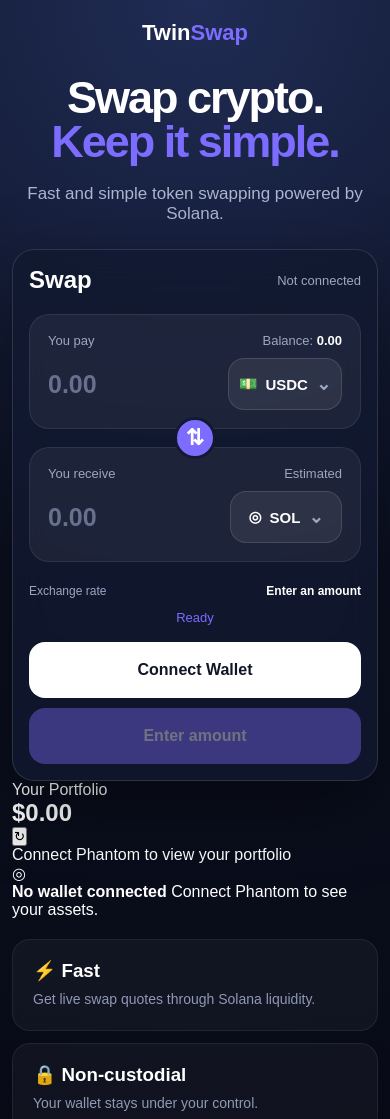
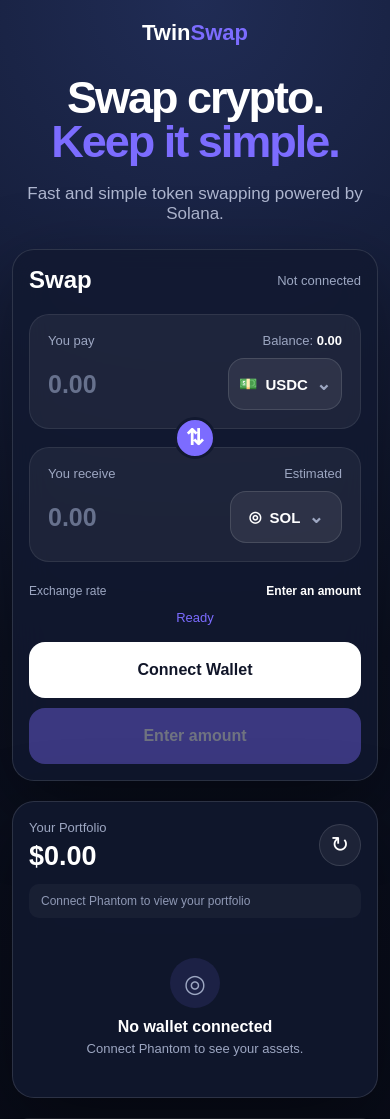
Before and after one commit to emma-dev4/TwinSwap, a plain HTML site: page index.html in a window 390 px wide. Shown: the top 1119 px of the page. Drawn offline with Linux system fonts and the light colour scheme.

Commit message:
Refactor CSS for improved structure and readability

```diff
--- a/style.css
+++ b/style.css
@@ -7,8 +7,15 @@
 body {
   min-height: 100vh;
   font-family: Arial, Helvetica, sans-serif;
+
   background:
-    radial-gradient(circle at top, #202c55 0%, #0b1020 45%, #060812 100%);
+    radial-gradient(
+      circle at top,
+      #202c55 0%,
+      #0b1020 45%,
+      #060812 100%
+    );
+
   color: white;
   padding: 30px 18px;
 }
@@ -45,23 +52,26 @@
   font-size: 17px;
 }
 
-
 main {
   max-width: 520px;
   margin: auto;
 }
 
-
-.swap-card {
+.swap-card,
+.portfolio-card {
   position: relative;
   padding: 24px;
+
   border: 1px solid rgba(255,255,255,0.12);
   border-radius: 28px;
+
   background: rgba(18, 25, 48, 0.82);
+
   backdrop-filter: blur(18px);
-  box-shadow: 0 25px 80px rgba(0,0,0,0.4);
+
+  box-shadow:
+    0 25px 80px rgba(0,0,0,0.4);
 }
-
 
 .swap-top {
   display: flex;
@@ -79,21 +89,26 @@
   color: #9da7c2;
 }
 
-
 .token-box {
   position: relative;
+
   padding: 18px;
+
   border-radius: 20px;
+
   background: rgba(255,255,255,0.055);
+
   border: 1px solid rgba(255,255,255,0.08);
 }
-
 
 .box-label {
   display: flex;
   justify-content: space-between;
+
   color: #9da7c2;
+
   font-size: 13px;
+
   margin-bottom: 10px;
 }
 
@@ -101,40 +116,40 @@
   color: white;
 }
 
-
 .token-row {
   display: flex;
   align-items: center;
   gap: 10px;
 }
 
-
 .token-row input {
   width: 100%;
   min-width: 0;
+
   background: transparent;
   border: none;
   outline: none;
+
   color: white;
+
   font-size: 32px;
   font-weight: 600;
 }
-
 
 .token-row input::placeholder {
   color: #67718d;
 }
 
-
 .token-select {
   position: relative;
 }
 
-
 .token-button {
   min-width: 130px;
   height: 52px;
+
   padding: 0 15px;
+
   display: flex;
   align-items: center;
   justify-content: center;
@@ -144,31 +159,32 @@
   border-radius: 16px;
 
   background: rgba(255,255,255,0.07);
+
   color: white;
 
   font-size: 15px;
   font-weight: 700;
 
   cursor: pointer;
+
   transition: 0.2s;
 }
-
 
 .token-button:hover {
   background: rgba(124,108,255,0.2);
   border-color: #7c6cff;
 }
 
-
 .arrow {
   color: #9da7c2;
   font-size: 18px;
 }
 
-
 .token-menu {
   position: absolute;
+
   z-index: 100;
+
   right: 0;
   top: calc(100% + 8px);
 
@@ -181,19 +197,19 @@
   border-radius: 16px;
 
   background: #151c35;
+
   border: 1px solid rgba(255,255,255,0.12);
 
   box-shadow: 0 20px 50px rgba(0,0,0,0.5);
 }
 
-
 .token-menu.show {
   display: block;
 }
 
-
 .token-menu button {
   width: 100%;
+
   padding: 13px 12px;
 
   border: none;
@@ -203,16 +219,15 @@
   color: white;
 
   text-align: left;
+
   font-size: 15px;
 
   cursor: pointer;
 }
 
-
 .token-menu button:hover {
   background: rgba(124,108,255,0.18);
 }
-
 
 .switch-button {
   position: relative;
@@ -241,11 +256,9 @@
   transition: transform 0.2s;
 }
 
-
 .switch-button:hover {
   transform: rotate(180deg);
 }
-
 
 .rate-box {
   display: flex;
@@ -255,15 +268,14 @@
   margin-top: 22px;
 
   color: #9da7c2;
+
   font-size: 14px;
 }
-
 
 .rate-box strong {
   color: white;
   text-align: right;
 }
-
 
 .quote-status {
   min-height: 20px;
@@ -273,9 +285,9 @@
   text-align: center;
 
   color: #7c6cff;
+
   font-size: 13px;
 }
-
 
 .connect-button,
 .swap-button {
@@ -293,17 +305,14 @@
   transition: 0.2s;
 }
 
-
 .connect-button {
   background: white;
   color: #101528;
 }
 
-
 .connect-button:hover {
   transform: translateY(-2px);
 }
-
 
 .swap-button {
   margin-top: 10px;
@@ -312,17 +321,197 @@
   color: white;
 }
 
-
 .swap-button:hover:not(:disabled) {
   transform: translateY(-2px);
 }
-
 
 .swap-button:disabled {
   opacity: 0.4;
   cursor: not-allowed;
 }
 
+
+/* ================= PORTFOLIO ================= */
+
+.portfolio-card {
+  margin-top: 20px;
+}
+
+.portfolio-header {
+  display: flex;
+  justify-content: space-between;
+  align-items: center;
+}
+
+.portfolio-label {
+  color: #9da7c2;
+  font-size: 13px;
+}
+
+.portfolio-header h2 {
+  margin-top: 5px;
+  font-size: 32px;
+}
+
+.refresh-button {
+  width: 42px;
+  height: 42px;
+
+  border-radius: 50%;
+
+  border: 1px solid rgba(255,255,255,0.12);
+
+  background: rgba(255,255,255,0.06);
+
+  color: white;
+
+  font-size: 22px;
+
+  cursor: pointer;
+
+  transition: 0.2s;
+}
+
+.refresh-button:hover {
+  background: rgba(124,108,255,0.2);
+  transform: rotate(180deg);
+}
+
+.portfolio-wallet {
+  margin-top: 12px;
+
+  padding: 10px 12px;
+
+  border-radius: 10px;
+
+  background: rgba(255,255,255,0.04);
+
+  color: #8f99b5;
+
+  font-size: 12px;
+
+  overflow: hidden;
+  text-overflow: ellipsis;
+}
+
+.portfolio-list {
+  margin-top: 15px;
+
+  display: grid;
+
+  gap: 8px;
+}
+
+.portfolio-item {
+  display: flex;
+  align-items: center;
+  justify-content: space-between;
+
+  padding: 14px;
+
+  border-radius: 15px;
+
+  background: rgba(255,255,255,0.045);
+
+  border: 1px solid rgba(255,255,255,0.06);
+}
+
+.asset-left {
+  display: flex;
+  align-items: center;
+  gap: 12px;
+}
+
+.asset-icon {
+  width: 38px;
+  height: 38px;
+
+  display: flex;
+  align-items: center;
+  justify-content: center;
+
+  border-radius: 50%;
+
+  background: rgba(124,108,255,0.14);
+
+  font-size: 19px;
+}
+
+.asset-name strong {
+  display: block;
+  font-size: 14px;
+}
+
+.asset-name span {
+  display: block;
+
+  margin-top: 3px;
+
+  color: #7e88a4;
+
+  font-size: 11px;
+}
+
+.asset-value {
+  text-align: right;
+}
+
+.asset-value strong {
+  display: block;
+  font-size: 14px;
+}
+
+.asset-value span {
+  display: block;
+
+  margin-top: 3px;
+
+  color: #7e88a4;
+
+  font-size: 11px;
+}
+
+.portfolio-empty {
+  padding: 25px 10px;
+
+  display: flex;
+  flex-direction: column;
+
+  align-items: center;
+
+  text-align: center;
+
+  color: #9da7c2;
+}
+
+.empty-icon {
+  width: 50px;
+  height: 50px;
+
+  display: flex;
+  align-items: center;
+  justify-content: center;
+
+  margin-bottom: 10px;
+
+  border-radius: 50%;
+
+  background: rgba(124,108,255,0.12);
+
+  font-size: 25px;
+}
+
+.portfolio-empty strong {
+  color: white;
+  margin-bottom: 5px;
+}
+
+.portfolio-empty span {
+  font-size: 13px;
+}
+
+
+/* ================= INFO ================= */
 
 .info-section {
   display: grid;
@@ -331,36 +520,37 @@
   margin-top: 20px;
 }
 
-
 .info-section div {
   padding: 20px;
 
   border-radius: 18px;
 
   background: rgba(255,255,255,0.04);
+
   border: 1px solid rgba(255,255,255,0.07);
 }
-
 
 .info-section h3 {
   margin-bottom: 7px;
 }
 
-
 .info-section p {
   color: #8f99b5;
+
   font-size: 14px;
+
   line-height: 1.5;
 }
 
-
 footer {
   text-align: center;
+
   margin-top: 40px;
+
   color: #68718a;
+
   font-size: 13px;
 }
-
 
 @media (max-width: 520px) {
 
@@ -380,7 +570,8 @@
     letter-spacing: -2px;
   }
 
-  .swap-card {
+  .swap-card,
+  .portfolio-card {
     padding: 16px;
     border-radius: 22px;
   }
@@ -397,4 +588,8 @@
   .rate-box {
     font-size: 12px;
   }
+
+  .portfolio-header h2 {
+    font-size: 27px;
+  }
 }
```
